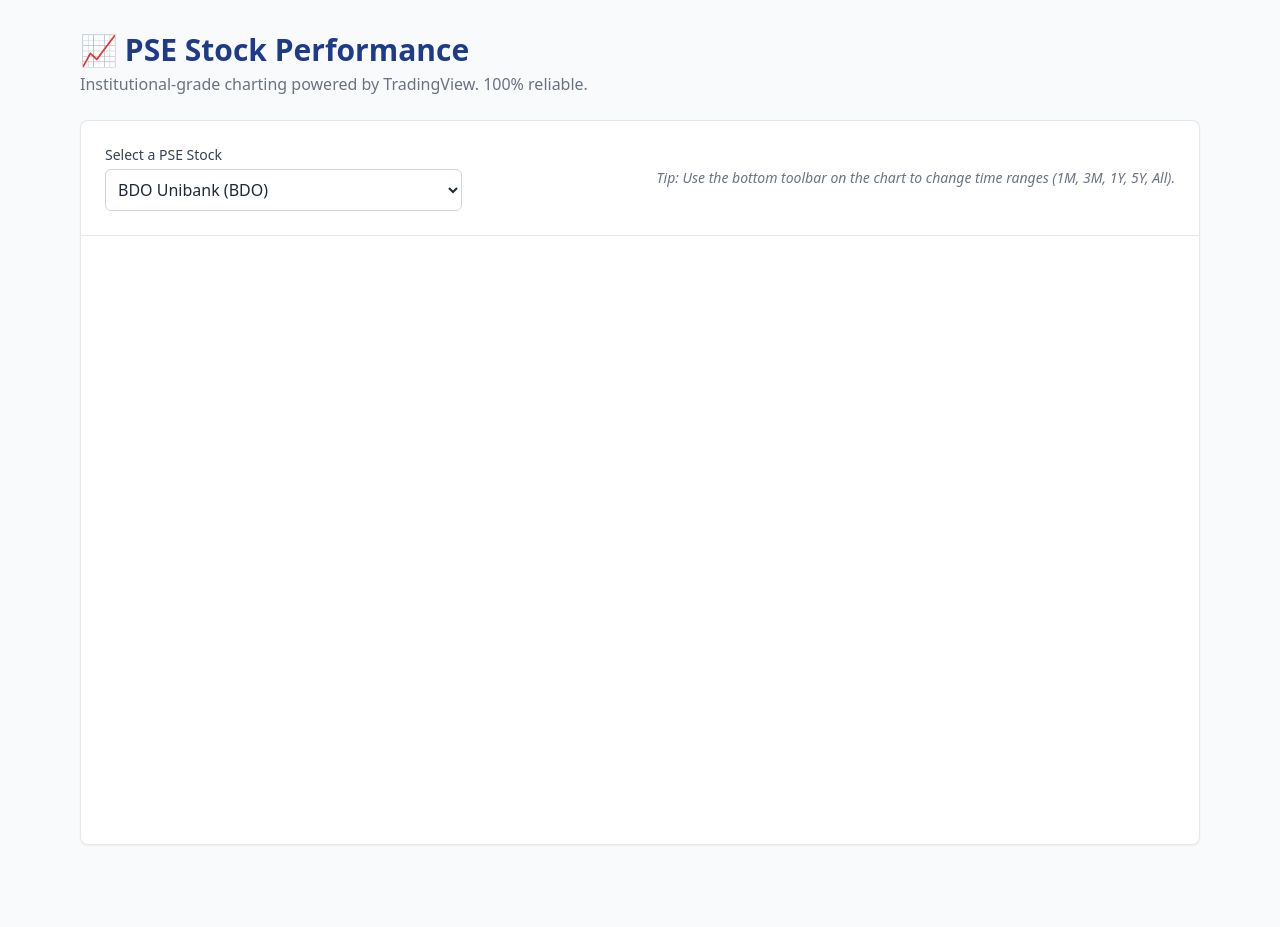
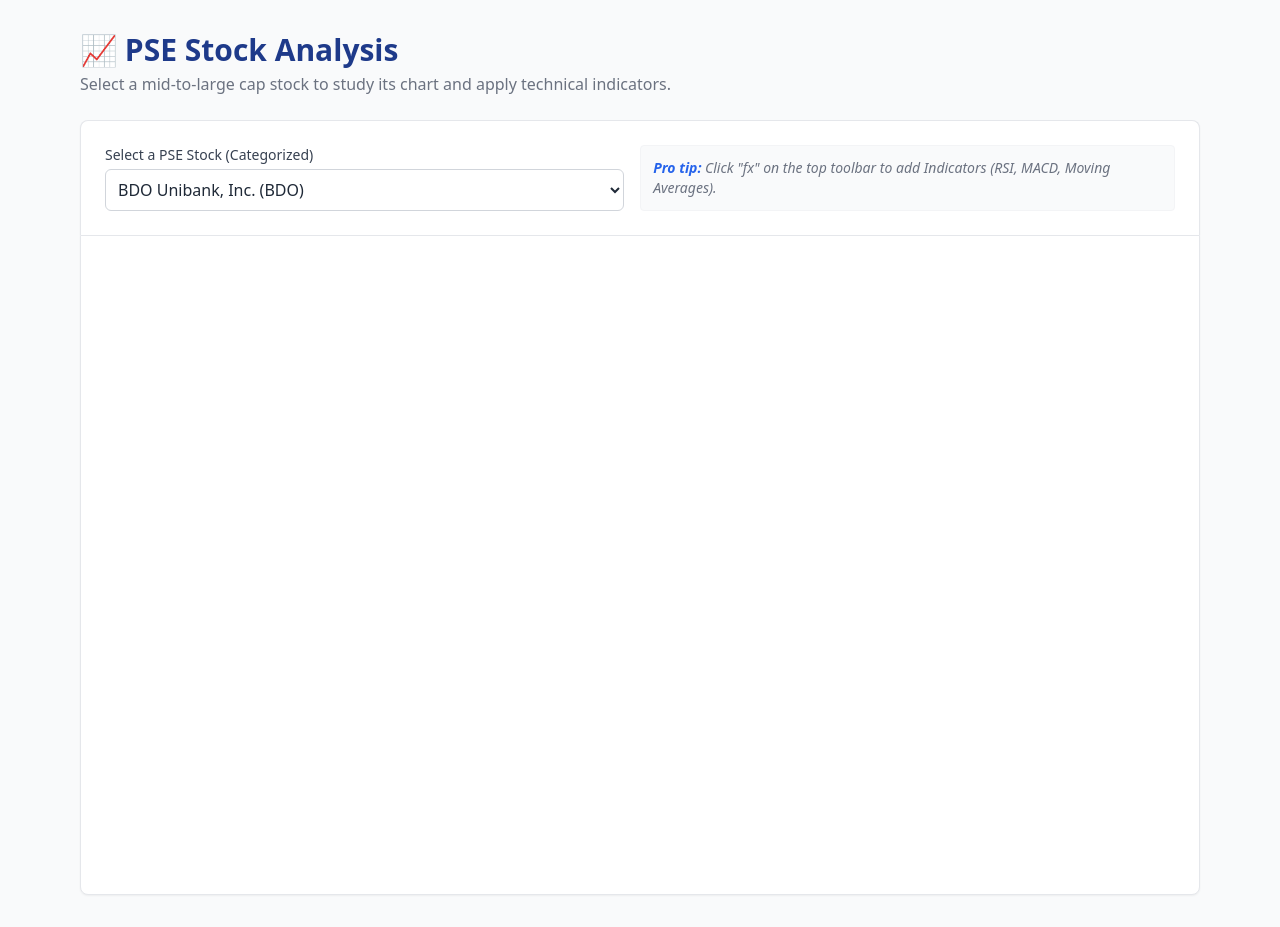
Before and after one commit to justcontrailsNZ/pse, a plain HTML site: page index.html in a window 1280 px wide. Before the commit the page ends 877 px from the top, so only its background shows below. Drawn offline with nearby package versions, Linux system fonts and the light colour scheme; a script that the page names is missing.

Commit message:
Update index.html

```diff
--- a/index.html
+++ b/index.html
@@ -14,55 +14,129 @@
     <div class="container mx-auto px-4 py-8 max-w-6xl">
         <!-- Header -->
         <header class="mb-6">
-            <h1 class="text-3xl font-bold text-blue-900">📈 PSE Stock Performance</h1>
-            <p class="text-gray-500 mt-1">Institutional-grade charting powered by TradingView. 100% reliable.</p>
+            <h1 class="text-3xl font-bold text-blue-900">📈 PSE Stock Analysis</h1>
+            <p class="text-gray-500 mt-1">Select a mid-to-large cap stock to study its chart and apply technical indicators.</p>
         </header>
 
         <!-- Controls Section -->
         <div class="bg-white p-6 rounded-t-lg shadow-sm border border-gray-200 border-b-0 flex flex-col md:flex-row justify-between items-center gap-4">
 
             <!-- Stock Selector -->
-            <div class="w-full md:w-1/3">
-                <label class="block text-sm font-medium text-gray-700 mb-1">Select a PSE Stock</label>
-                <!-- Notice the values are now formatted as "PSE:TICKER" -->
-                <select id="stockSelect" onchange="changeStock()" class="w-full border border-gray-300 rounded-md p-2 focus:ring-blue-500 focus:border-blue-500 outline-none bg-white font-medium">
-                    <option value="PSE:ALI">Ayala Land, Inc. (ALI)</option>
-                    <option value="PSE:SM">SM Investments (SM)</option>
-                    <option value="PSE:BDO" selected>BDO Unibank (BDO)</option>
-                    <option value="PSE:JFC">Jollibee Foods (JFC)</option>
-                    <option value="PSE:AC">Ayala Corporation (AC)</option>
-                    <option value="PSE:BPI">Bank of the Phil. Islands (BPI)</option>
-                    <option value="PSE:TEL">PLDT Inc. (TEL)</option>
-                    <option value="PSE:GLO">Globe Telecom (GLO)</option>
-                    <option value="PSE:URC">Universal Robina (URC)</option>
-                    <option value="PSE:MER">Manila Electric (MER)</option>
-                    <option value="PSE:SMPH">SM Prime Holdings (SMPH)</option>
-                    <option value="PSE:ICT">ICTSI (ICT)</option>
+            <div class="w-full md:w-1/2">
+                <label class="block text-sm font-medium text-gray-700 mb-1">Select a PSE Stock (Categorized)</label>
+                <select id="stockSelect" onchange="changeStock()" class="w-full border border-gray-300 rounded-md p-2 focus:ring-blue-500 focus:border-blue-500 outline-none bg-white font-medium text-gray-800">
+
+                    <optgroup label="🏦 Banking & Finance">
+                        <option value="PSE:BDO" selected>BDO Unibank, Inc. (BDO)</option>
+                        <option value="PSE:BPI">Bank of the Philippine Islands (BPI)</option>
+                        <option value="PSE:MBT">Metropolitan Bank & Trust (MBT)</option>
+                        <option value="PSE:SECB">Security Bank Corp. (SECB)</option>
+                        <option value="PSE:EW">East West Banking Corp. (EW)</option>
+                        <option value="PSE:UBP">Union Bank of the Phils. (UBP)</option>
+                        <option value="PSE:PNB">Philippine National Bank (PNB)</option>
+                    </optgroup>
+
+                    <optgroup label="🏢 Holding Firms / Conglomerates">
+                        <option value="PSE:SM">SM Investments Corp. (SM)</option>
+                        <option value="PSE:AC">Ayala Corporation (AC)</option>
+                        <option value="PSE:JGS">JG Summit Holdings, Inc. (JGS)</option>
+                        <option value="PSE:AEV">Aboitiz Equity Ventures (AEV)</option>
+                        <option value="PSE:LTG">LT Group, Inc. (LTG)</option>
+                        <option value="PSE:GTCAP">GT Capital Holdings (GTCAP)</option>
+                        <option value="PSE:DMC">DMCI Holdings, Inc. (DMC)</option>
+                        <option value="PSE:AGI">Alliance Global Group (AGI)</option>
+                        <option value="PSE:COSCO">Cosco Capital, Inc. (COSCO)</option>
+                    </optgroup>
+
+                    <optgroup label="🏙️ Property & Real Estate">
+                        <option value="PSE:ALI">Ayala Land, Inc. (ALI)</option>
+                        <option value="PSE:SMPH">SM Prime Holdings, Inc. (SMPH)</option>
+                        <option value="PSE:MEG">Megaworld Corp. (MEG)</option>
+                        <option value="PSE:RLC">Robinsons Land Corp. (RLC)</option>
+                        <option value="PSE:VLL">Vista Land & Lifescapes (VLL)</option>
+                        <option value="PSE:FLI">Filinvest Land, Inc. (FLI)</option>
+                    </optgroup>
+
+                    <optgroup label="🛒 Food, Beverage & Retail">
+                        <option value="PSE:JFC">Jollibee Foods Corp. (JFC)</option>
+                        <option value="PSE:URC">Universal Robina Corp. (URC)</option>
+                        <option value="PSE:MONDE">Monde Nissin Corp. (MONDE)</option>
+                        <option value="PSE:CNPF">Century Pacific Food (CNPF)</option>
+                        <option value="PSE:PGOLD">Puregold Price Club (PGOLD)</option>
+                        <option value="PSE:RRHI">Robinsons Retail Holdings (RRHI)</option>
+                        <option value="PSE:DNL">D&L Industries, Inc. (DNL)</option>
+                        <option value="PSE:EMP">Emperador Inc. (EMP)</option>
+                        <option value="PSE:WLCON">Wilcon Depot, Inc. (WLCON)</option>
+                    </optgroup>
+
+                    <optgroup label="⚡ Power, Energy & Utilities">
+                        <option value="PSE:MER">Manila Electric Co. (MER)</option>
+                        <option value="PSE:AP">Aboitiz Power Corp. (AP)</option>
+                        <option value="PSE:ACEN">ACEN Corporation (ACEN)</option>
+                        <option value="PSE:SCC">Semirara Mining & Power (SCC)</option>
+                        <option value="PSE:PCOR">Petron Corporation (PCOR)</option>
+                        <option value="PSE:MWIDE">Megawide Construction (MWIDE)</option>
+                        <option value="PSE:SHLPH">Pilipinas Shell (SHLPH)</option>
+                    </optgroup>
+
+                    <optgroup label="📱 Telecom, Media & Tech">
+                        <option value="PSE:TEL">PLDT Inc. (TEL)</option>
+                        <option value="PSE:GLO">Globe Telecom, Inc. (GLO)</option>
+                        <option value="PSE:CNVRG">Converge ICT Solutions (CNVRG)</option>
+                        <option value="PSE:DITO">DITO CME Holdings (DITO)</option>
+                        <option value="PSE:GMA7">GMA Network, Inc. (GMA7)</option>
+                    </optgroup>
+
+                    <optgroup label="✈️ Transport, Services & Others">
+                        <option value="PSE:ICT">Int'l Container Terminal (ICT)</option>
+                        <option value="PSE:CEB">Cebu Air, Inc. (CEB)</option>
+                        <option value="PSE:MAC">MacroAsia Corp. (MAC)</option>
+                        <option value="PSE:BLOOM">Bloomberry Resorts (BLOOM)</option>
+                        <option value="PSE:NIKL">Nickel Asia Corp. (NIKL)</option>
+                    </optgroup>
+
+                    <optgroup label="🏘️ REITs (Dividend Yielders)">
+                        <option value="PSE:AREIT">AREIT, Inc. (AREIT)</option>
+                        <option value="PSE:MREIT">MREIT, Inc. (MREIT)</option>
+                        <option value="PSE:CREIT">Citicore Energy REIT (CREIT)</option>
+                        <option value="PSE:RCR">RL Commercial REIT (RCR)</option>
+                        <option value="PSE:FILRT">Filinvest REIT Corp. (FILRT)</option>
+                        <option value="PSE:PREIT">Premiere Island Power REIT (PREIT)</option>
+                    </optgroup>
+
                 </select>
             </div>
 
-            <div class="w-full md:w-auto text-sm text-gray-500 italic">
-                Tip: Use the bottom toolbar on the chart to change time ranges (1M, 3M, 1Y, 5Y, All).
+            <div class="w-full md:w-auto text-sm text-gray-500 italic bg-gray-50 p-3 rounded border border-gray-100">
+                <span class="font-semibold text-blue-600">Pro tip:</span> Click "fx" on the top toolbar to add Indicators (RSI, MACD, Moving Averages).
             </div>
         </div>
 
         <!-- Chart Container -->
         <div class="bg-white p-1 rounded-b-lg shadow-sm border border-gray-200">
             <!-- This div is where TradingView will inject the chart -->
-            <div id="tv_chart_container" class="w-full h-[600px]"></div>
+            <div id="tv_chart_container" class="w-full h-[650px]"></div>
         </div>
     </div>
 
     <script>
+        // Global variable to keep track of the widget
+        let tvWidget = null;
+
         // Function to create/update the TradingView widget
         function loadChart(symbolToLoad) {
-            new TradingView.widget({
+            // Destroy the old widget if it exists so we don't stack iframes
+            if (tvWidget) {
+                document.getElementById('tv_chart_container').innerHTML = '';
+            }
+
+            tvWidget = new TradingView.widget({
                 "autosize": true,
                 "symbol": symbolToLoad,
-                "interval": "D", // Default interval is Daily
+                "interval": "D", // Daily timeframe
                 "timezone": "Asia/Manila",
                 "theme": "light",
-                "style": "3", // "3" is an Area/Mountain chart. Change to "1" if you prefer Candlesticks!
+                "style": "1", // "1" = Japanese Candlesticks (Best for studying price action)
                 "locale": "en",
                 "enable_publishing": false,
                 "backgroundColor": "#ffffff",
@@ -70,6 +144,8 @@
                 "hide_top_toolbar": false,
                 "hide_legend": false,
                 "save_image": false,
+                "allow_symbol_change": false, // Removes the symbol search box in the widget to reduce popups
+                "show_popup_button": false, // Tells TV not to show the external popup button
                 "container_id": "tv_chart_container"
             });
         }
```
